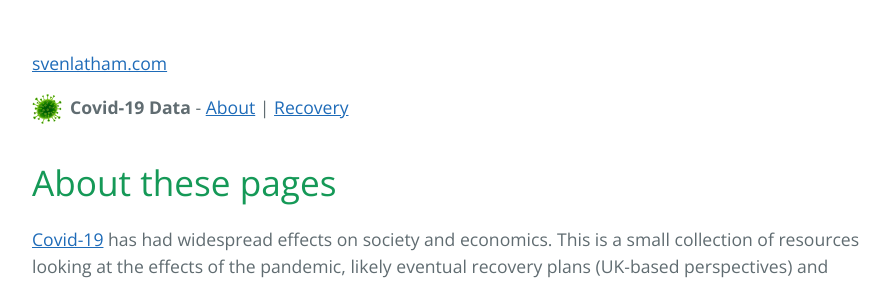
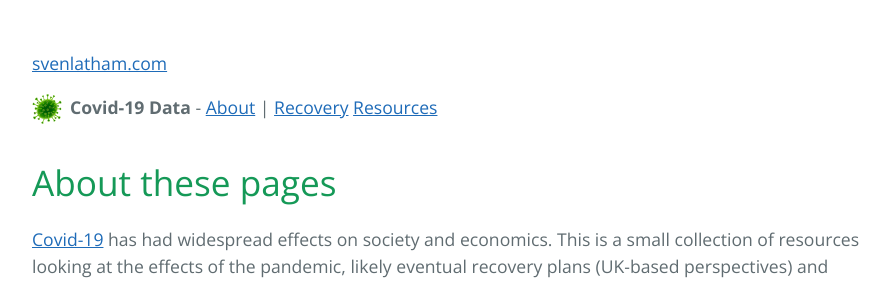
Before and after one commit to svenlatham/svenlatham-website, a Jekyll site: the page built from covid19/index.html, in a window 1280 px wide. Shown: the top 283 px of the page, without its empty margins (192-1085 px from the left). Built offline with Jekyll 4.4.1, drawn with Linux system fonts in a browser that asks for light colours.

Commit message:
Update covid-menu.html
Added resources

```diff
--- a/_includes/covid-menu.html
+++ b/_includes/covid-menu.html
@@ -9,5 +9,6 @@
     <img src="/f/apple-microbe.png" style="width: 30px; vertical-align: middle; margin-right: 8px;"><strong>Covid-19 Data</strong> -
     <a href=".">About</a> |
     <a href="recovery">Recovery</a>
+    <a href="resources">Resources</a>
     <!--<a href="stats">Stats</a>-->
 </nav>
```
